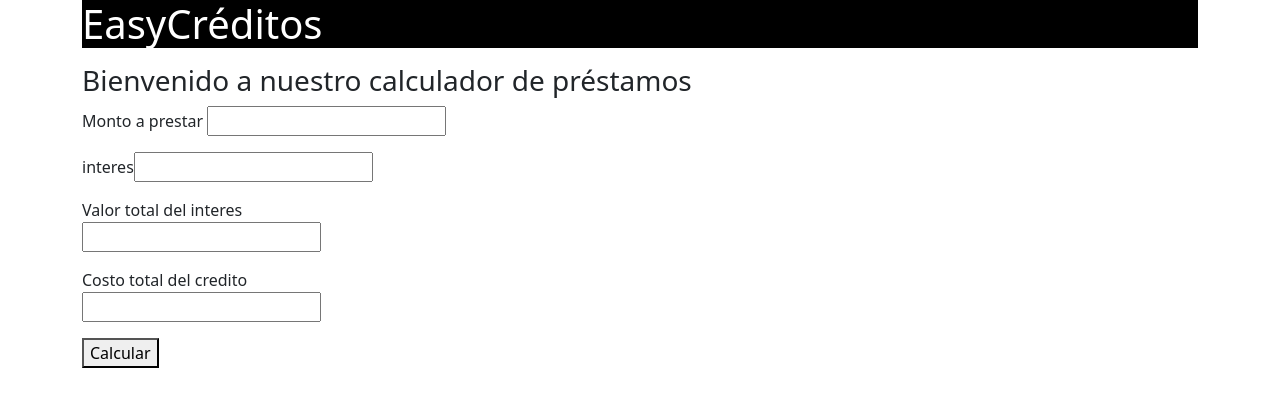
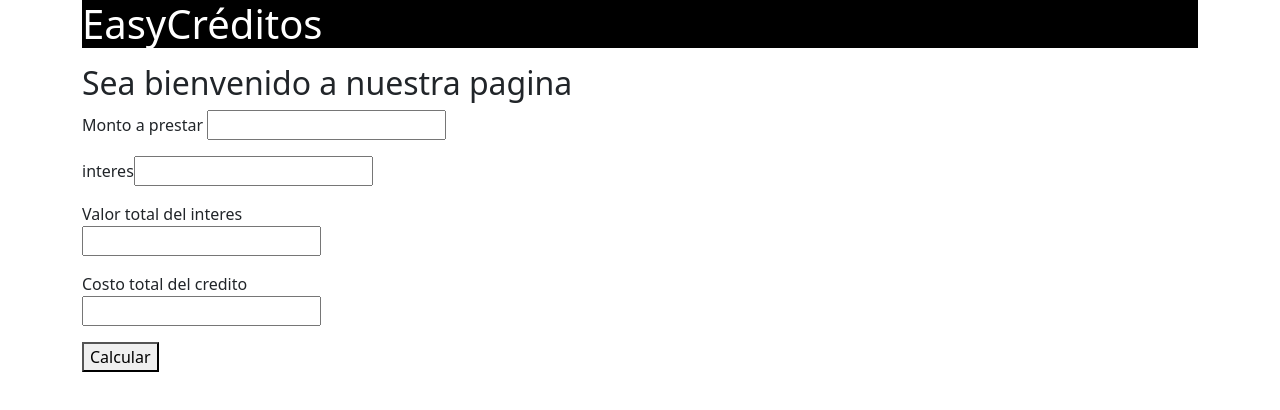
Before and after one commit to mateozivano/javascript-zivano, a plain HTML site: page index.html in a window 1280 px wide. Drawn offline with nearby package versions, Linux system fonts and the light colour scheme.

Commit message:
agrego mensaje de bienvenida aleatorio

```diff
--- a/index.html
+++ b/index.html
@@ -16,7 +16,7 @@
         <div class="fondoHeader"><h1 class="col-md-12 titulo">
             <p>EasyCréditos</p>
         </h1></div>
-        <h3>Bienvenido a nuestro calculador de préstamos</h3>
+        <h2 id="saludoGenerico"></h2>
         <p class="col-md-4">Monto a prestar <input id="cantidad" type="number"></p>
         <p class="col-md-4">interes<input id="interes" type="number"></p>
         <p class="col-md-4">Valor total del interes<input id="interes_total" type="number"></p>
--- a/index.js
+++ b/index.js
@@ -6,8 +6,23 @@ btn.addEventListener("click", function(){
    console.log(cantidad)
    console.log(interes)
 
-  let interesTotal =document.getElementById("interes_total").value = (cantidad / 100) * interes;
+  let interesTotal = document.getElementById("interes_total").value = (cantidad / 100) * interes;
   document.getElementById("costo_total").value = parseFloat(cantidad) + parseFloat(interesTotal);
   console.log(interesTotal)
 
 })
+
+
+//Saludo en html
+
+
+
+let saludosGenericos = ["Sea bienvenido a nuestra pagina" ,"Bienvenido a nuestro simulador de créditos", "Easycreditos te saluda" ];
+
+
+
+window.onload = function saludar() {
+  let saludo = document.getElementById("saludoGenerico");
+  saludo.innerHTML =
+      saludosGenericos[Math.floor(Math.random() * saludosGenericos.length)];
+}
```
